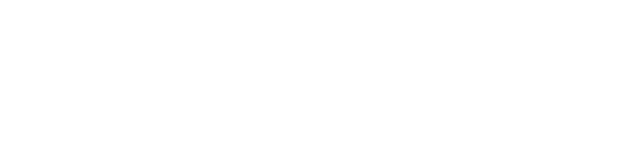
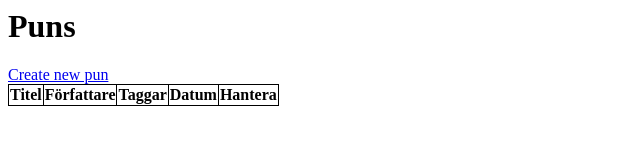
Before and after one commit to SelmaBtt/Webb-communication-blog, a plain HTML site: page admin/index.html in a window 1280 px wide. Shown: the whole page, without its empty margins (0-640 px from the left). Drawn offline with Linux system fonts and the light colour scheme.

Commit message:
basic layout figured out

```diff
--- a/admin/index.html
+++ b/admin/index.html
@@ -5,7 +5,43 @@
     <title>Document</title>
     <link rel="stylesheet" href="css/style.css">
 </head>
+<style>
+    table, thead, tbody, th, td{
+        border: 1px solid black;
+        border-collapse: collapse;
+    }
+</style>
 <body>
+    <div id="container">
+        <h1>Puns</h1>
+
+        <nav id="main-nav">
+            <a href="create-pun.html">Create new pun</a>
+        </nav>
+
+        <table>
+            <thead>
+                <th>Titel</th>
+                <th>Författare</th>
+                <th>Taggar</th>
+                <th>Datum</th>
+                <th>Hantera</th>
+            </thead>
+            <tbody>
+                <!-- <td>testar</td>
+                <td>John doe</td>
+                <td>
+                    <li>tag1</li>
+                    <li>tag2</li>
+                    <li>tag3</li>
+                </td>
+                <td>2023-12-06</td>
+                <td><a href="#">Update</a> |
+                    <a href="#">Delete</a> </td> -->
+            </tbody>
+        </table>
+
+    </div>
     <script src="js/manage-posts.js"></script>
 </body>
 </html>
```
